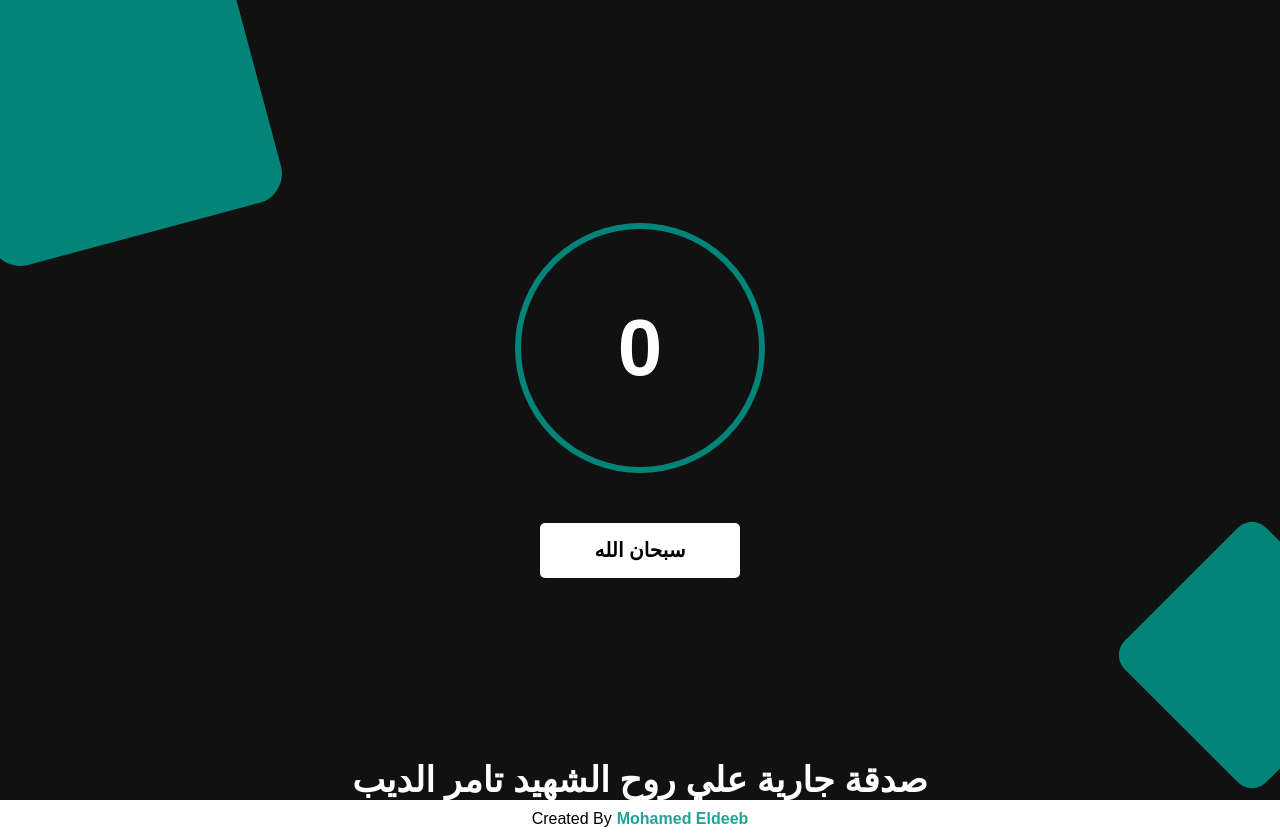
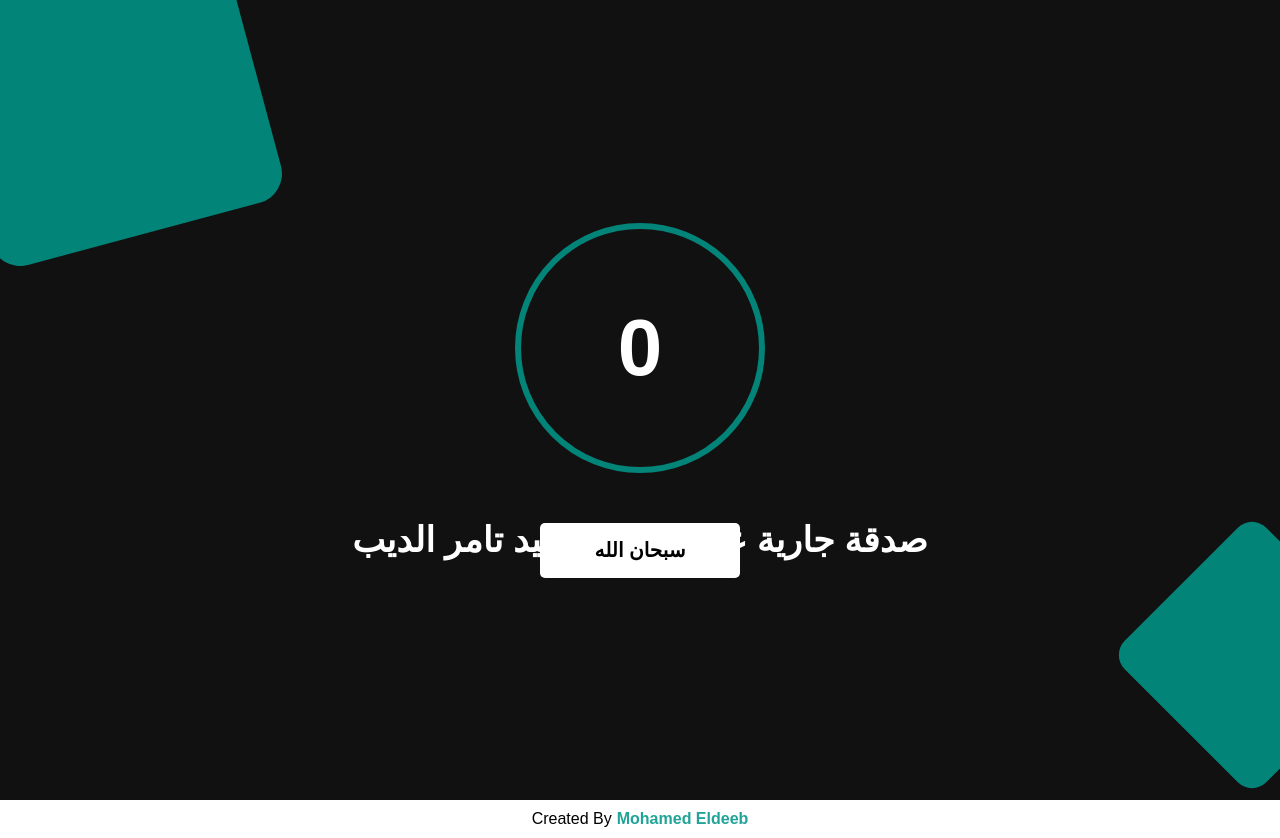
Before and after one commit to mohamedaldeeb20/mohamedaldeeb20.github.io, a plain HTML site: page index.html in a window 1280 px wide. Drawn offline with Linux system fonts and the light colour scheme.

Commit message:
Update master.css

```diff
--- a/master.css
+++ b/master.css
@@ -15,7 +15,7 @@ nav h2 {
     font-size: 35px;
     margin: auto;
     position: absolute;
-    top: 35;
+    top: 35%;
     left: 0;
     right: 0;
     bottom: 0;
```
